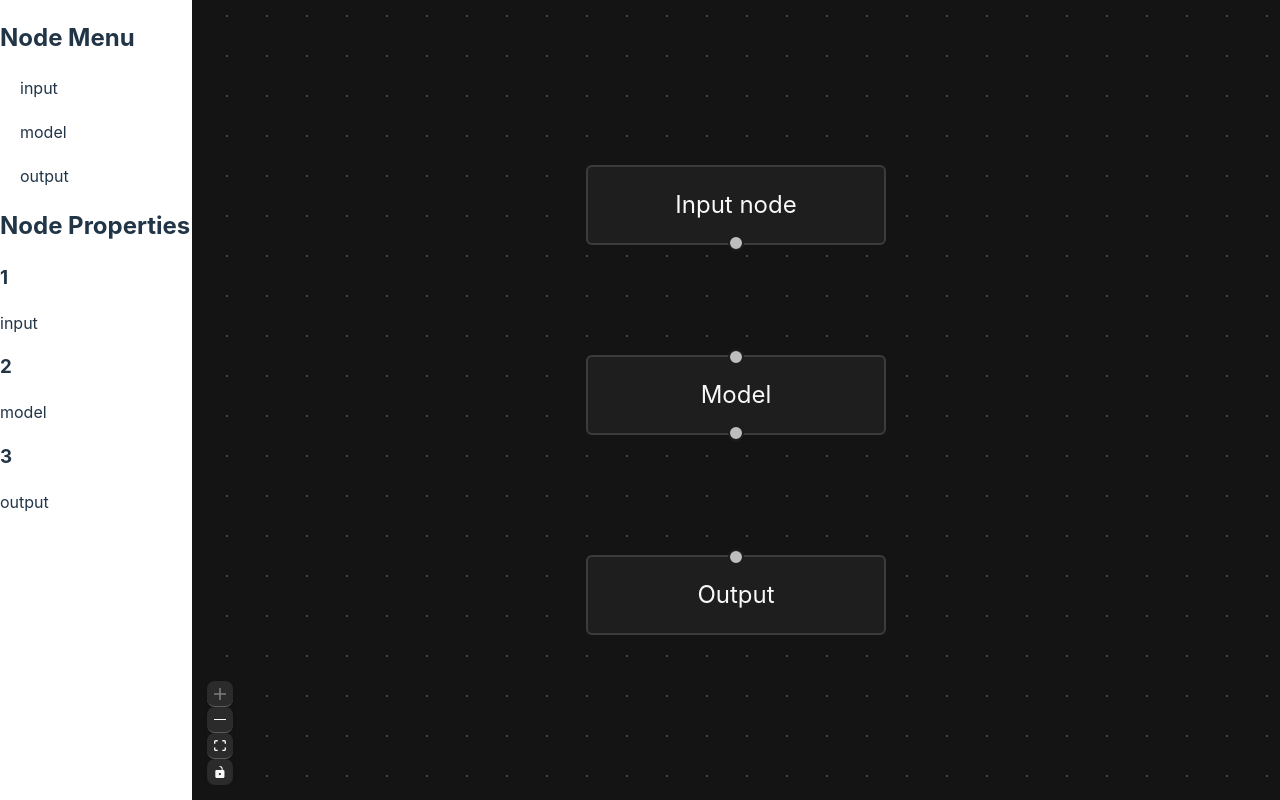
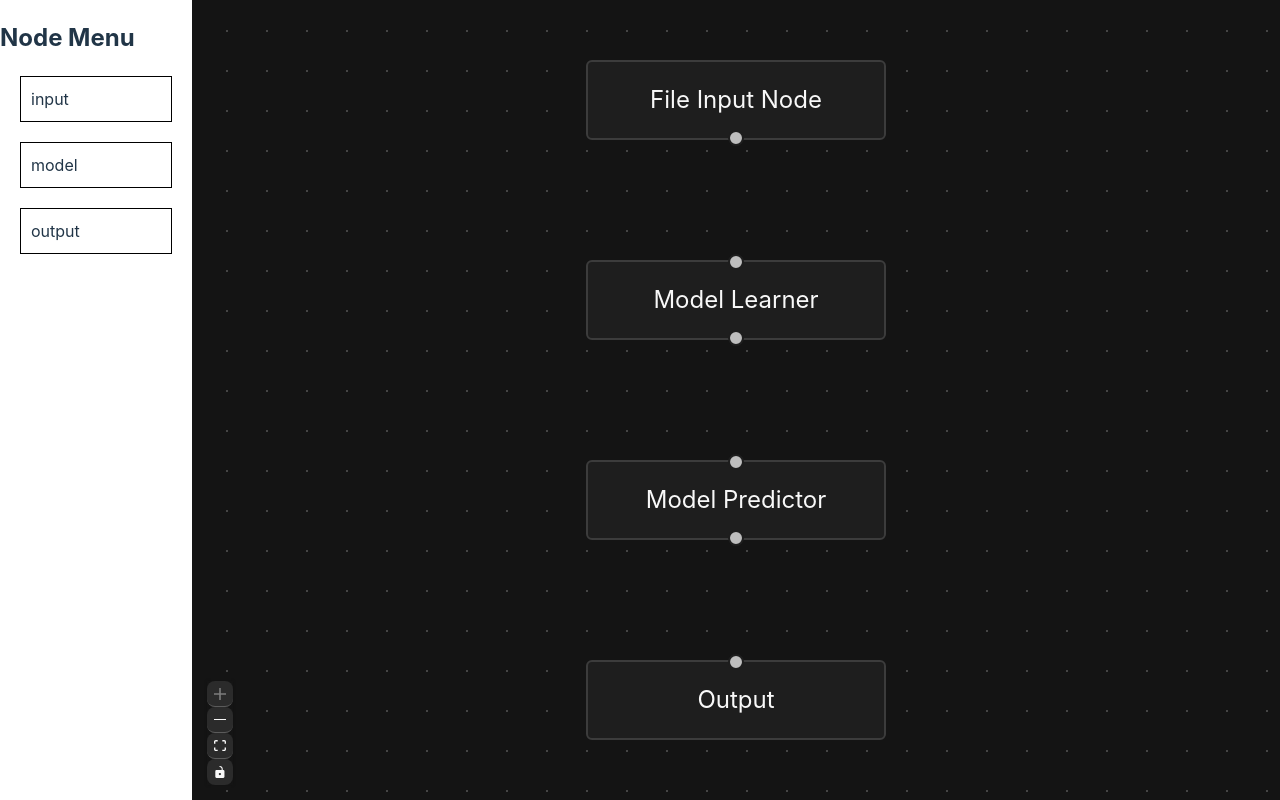
Before and after one commit to mesh05/workflow-app, a React (Vite) app: page / in a window 1280 px wide. Built offline with nearby package versions, Linux system fonts and the light colour scheme.

Commit message:
File upload feature implemented

```diff
--- a/package.json
+++ b/package.json
@@ -11,11 +11,14 @@
   },
   "dependencies": {
     "@xyflow/react": "^12.3.0",
+    "d3": "^7.9.0",
+    "papaparse": "^5.4.1",
     "react": "^18.3.1",
     "react-dom": "^18.3.1"
   },
   "devDependencies": {
     "@eslint/js": "^9.9.0",
+    "@types/d3": "^7.4.3",
     "@types/react": "^18.3.3",
     "@types/react-dom": "^18.3.0",
     "@vitejs/plugin-react": "^4.3.1",
--- a/src/components/Flow.tsx
+++ b/src/components/Flow.tsx
@@ -1,4 +1,4 @@
-import React, { useRef, useCallback } from "react";
+import React, { useRef, useCallback, useState } from "react";
 import {
   Node,
   ReactFlow,
@@ -13,30 +13,36 @@ import {
 import "./index.css";
 import "@xyflow/react/dist/style.css";
 
-type CustomNode = Node;
-
 import { DnDProvider, useDnD } from "./DnDContext";
 import NodeMenu from "./NodeMenu";
 import NodeProperties from "./NodeProperties";
 
-const initialNodes: CustomNode[] = [
+//Create custom types of nodes
+
+const initialNodes: Node[] = [
   {
     id: "1",
     type: "input",
-    data: { label: "Input node" },
+    data: { label: "File Input Node" },
     position: { x: 250, y: 5 },
   },
   {
     id: "2",
-    type: "model",
-    data: { label: "Model" },
-    position: { x: 250, y: 100 },
+    type: "model learner",
+    data: { label: "Model Learner" },
+    position: { x: 250, y: 105 },
   },
   {
     id: "3",
+    type: "model predictor",
+    data: { label: "Model Predictor" },
+    position: { x: 250, y: 205 },
+  },
+  {
+    id: "4",
     type: "output",
     data: { label: "Output" },
-    position: { x: 250, y: 200 },
+    position: { x: 250, y: 305 },
   },
 ];
 
@@ -48,6 +54,7 @@ const DnDFlow = () => {
   const [nodes, setNodes, onNodesChange] = useNodesState(initialNodes);
   const [edges, setEdges, onEdgesChange] = useEdgesState([]);
   const { screenToFlowPosition } = useReactFlow();
+  const [nodeSelected, setNodeSelected] = useState<Node | null>(null);
   const [type] = useDnD();
 
   const onConnect = useCallback(
@@ -61,6 +68,7 @@ const DnDFlow = () => {
   }, []);
 
   const onNodeClick = (event: React.MouseEvent, node: Node) => {
+    setNodeSelected(node);
     console.log("onNodeClick", node);
   };
 
@@ -78,7 +86,7 @@ const DnDFlow = () => {
         x: event.clientX,
         y: event.clientY,
       });
-      const newNode: CustomNode = {
+      const newNode: Node = {
         id: getId(),
         type,
         position,
@@ -94,7 +102,7 @@ const DnDFlow = () => {
     <div className="dndflow">
       <div style={{ width: "15vw" }}>
         <NodeMenu />
-        <NodeProperties nodes={nodes} />
+        <NodeProperties nodes={nodes} nodeSelected={nodeSelected} />
       </div>
       <div
         className="reactflow-wrapper"
--- a/src/components/NodeMenu.tsx
+++ b/src/components/NodeMenu.tsx
@@ -14,8 +14,8 @@ export default function NodeMenu() {
       <h2>Node Menu</h2>
       {nodeTypeList.map((node) => (
         <div
+          style={{ margin: "20px", padding: "10px", border: "1px solid black" }}
           key={node}
-          style={{ margin: "20px" }}
           onDragStart={(event) => onDragStart(event, node)}
           draggable
         >
--- a/src/components/NodeProperties.tsx
+++ b/src/components/NodeProperties.tsx
@@ -1,19 +1,106 @@
 import { Node } from "@xyflow/react";
+import { useState } from "react";
+import * as d3 from "d3";
 
-const transformSelector = (state) => state.transform;
+export default function NodeProperties({
+  nodes,
+  nodeSelected,
+}: {
+  nodes: Node[];
+  nodeSelected: Node | null;
+}) {
+  const [fileContent, setFileContent] = useState<string | null>(null);
+  const [data, setData] = useState<string[][] | null>(null);
+  if (!nodeSelected) {
+    return;
+  }
+  if (nodeSelected.type === "input")
+    return (
+      <Input
+        node={nodeSelected}
+        fileContent={fileContent}
+        setFileContent={setFileContent}
+        data={data}
+        setData={setData}
+      />
+    );
+  if (nodeSelected.type === "model learner")
+    return <ModelLearner node={nodeSelected} />;
+  if (nodeSelected.type === "model predictor")
+    return <ModelPredictor node={nodeSelected} />;
+  if (nodeSelected.type === "output") return <Output node={nodeSelected} />;
+}
 
-export default function NodeProperties({ nodes }: { nodes: Node[] }) {
+function Input({
+  node,
+  fileContent,
+  setFileContent,
+  data,
+  setData,
+}: {
+  node: Node;
+  fileContent: string | null;
+  setFileContent: (data: string) => void;
+  data: string[][] | null;
+  setData: (data: string[][] | null) => void;
+}) {
   return (
     <div>
-      <h2>Node Properties</h2>
-      {nodes.map((node) => {
-        return (
-          <div key={node.id}>
-            <h3>{node.id}</h3>
-            <p>{node.type}</p>
-          </div>
-        );
-      })}
+      <h2> File Input Node</h2>
+      <input
+        type="file"
+        onChange={(e) => {
+          const file = e.target.files[0];
+          const reader = new FileReader();
+          reader.onload = (e) => {
+            const data = e.target.result;
+            setFileContent(data as string);
+          };
+          reader.readAsText(file);
+          if (fileContent) {
+            // Read the CSV data from the uploaded file
+            const csvData = d3.csvParse(fileContent);
+
+            //keys of the csv data's first row
+            const keys = Object.keys(csvData[0]);
+
+            // converting to 2D array for the tensor
+            const result = csvData.map((item) => {
+              return keys.map((key) => item[key]);
+            });
+
+            setData(result);
+          }
+        }}
+      />
+      <p>{JSON.stringify(node)}</p>
+      <p>{JSON.stringify(data)}</p>
     </div>
   );
 }
+function ModelLearner({ node }: { node: Node }) {
+  return (
+    <div>
+      <h2>Model Learner Node</h2>
+      <p>{JSON.stringify(node)}</p>
+    </div>
+  );
+}
+
+function ModelPredictor({ node }: { node: Node }) {
+  return (
+    <div>
+      <h2>Model Learner Node</h2>
+      <p>{JSON.stringify(node)}</p>
+    </div>
+  );
+}
+
+function Output({ node }: { node: Node }) {
+  return (
+    <div>
+      <h2>Output Node</h2>
+      <p>{JSON.stringify(node)}</p>
+    </div>
+  );
+}
```
Also changed, not shown: 1 other file (tests, documents, lock files or other folders).
